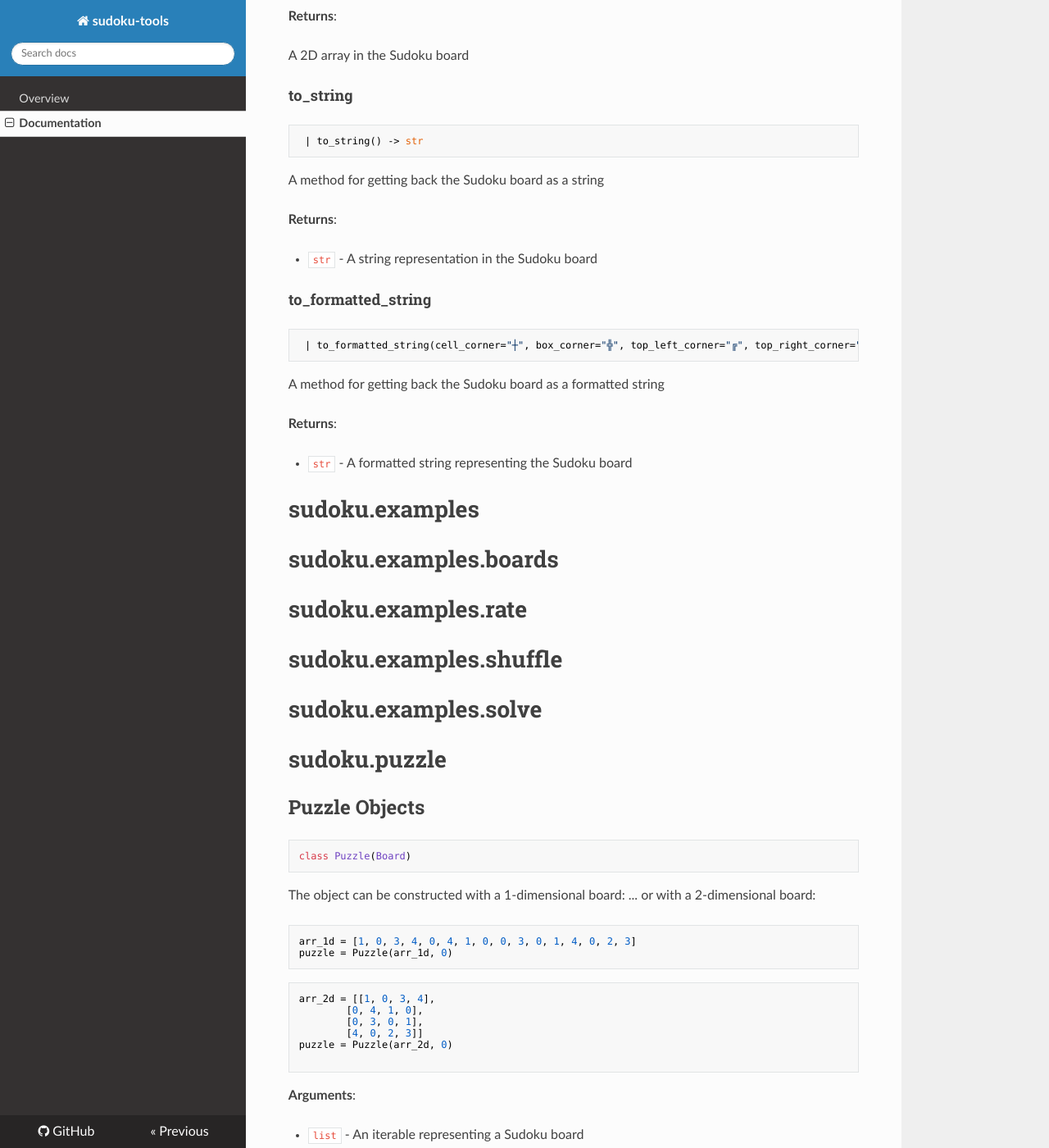
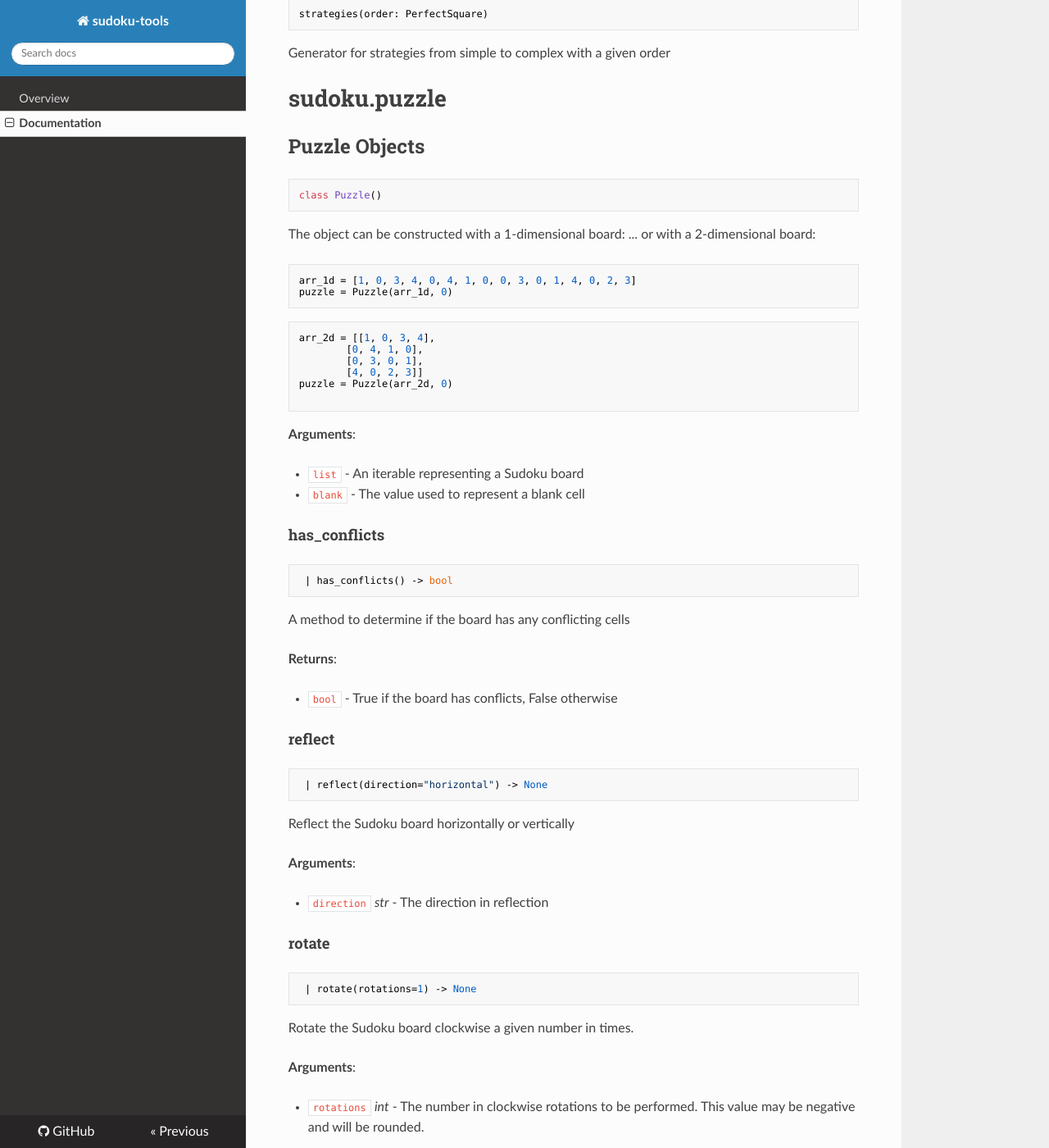
Before and after one commit to dawsonbooth/sudoku-tools, an MkDocs documentation site: the page built from docs/documentation.md, in a window 1280 px wide and 1400 px high, scrolled down 1808 px. Shown: the whole window at 82% size. Built offline with MkDocs 1.6.1, drawn with Linux system fonts in a browser that asks for light colours; nearby versions of some CDN libraries; some of the changed text lies outside the part shown.

Commit message:
Update docs

````diff
--- a/docs/documentation.md
+++ b/docs/documentation.md
@@ -1,210 +1,5 @@
 <a name="sudoku"></a>
 # sudoku
-
-<a name="sudoku.board"></a>
-# sudoku.board
-
-<a name="sudoku.board.Board"></a>
-## Board Objects
-
-```python
-class Board()
-```
-
-<a name="sudoku.board.Board.has_conflicts"></a>
-#### has\_conflicts
-
-```python
- | has_conflicts() -> bool
-```
-
-A method to determine if the board has any conflicting cells
-
-**Returns**:
-
-- `bool` - True if the board has conflicts, False otherwise
-
-<a name="sudoku.board.Board.reflect"></a>
-#### reflect
-
-```python
- | reflect(direction="horizontal") -> None
-```
-
-Reflect the Sudoku board horizontally or vertically
-
-**Arguments**:
-
-- `direction` _str_ - The direction in reflection
-
-<a name="sudoku.board.Board.rotate"></a>
-#### rotate
-
-```python
- | rotate(rotations=1) -> None
-```
-
-Rotate the Sudoku board clockwise a given number in times.
-
-**Arguments**:
-
-- `rotations` _int_ - The number in clockwise rotations to be performed. This value may be negative and will be rounded.
-
-<a name="sudoku.board.Board.transpose"></a>
-#### transpose
-
-```python
- | transpose() -> None
-```
-
-Switch the rows and columns in the Sudoku board
-
-<a name="sudoku.board.Board.shuffle"></a>
-#### shuffle
-
-```python
- | shuffle() -> None
-```
-
-Shuffle the board using rotations, reflections, and token-swapping
-
-<a name="sudoku.board.Board.to_1D"></a>
-#### to\_1D
-
-```python
- | to_1D()
-```
-
-A method for getting back the Sudoku board as a 1-dimensional array
-
-**Returns**:
-
-  A 1D array in the Sudoku board
-
-<a name="sudoku.board.Board.to_2D"></a>
-#### to\_2D
-
-```python
- | to_2D()
-```
-
-A method for getting back the Sudoku board as a 2-dimensional array
-
-**Returns**:
-
-  A 2D array in the Sudoku board
-
-<a name="sudoku.board.Board.to_string"></a>
-#### to\_string
-
-```python
- | to_string() -> str
-```
-
-A method for getting back the Sudoku board as a string
-
-**Returns**:
-
-- `str` - A string representation in the Sudoku board
-
-<a name="sudoku.board.Board.to_formatted_string"></a>
-#### to\_formatted\_string
-
-```python
- | to_formatted_string(cell_corner="┼", box_corner="╬", top_left_corner="╔", top_right_corner="╗", bottom_left_corner="╚", bottom_right_corner="╝", inner_top_tower_corner="╦", inner_bottom_tower_corner="╩", inner_left_floor_corner="╠", inner_right_floor_corner="╣", cell_horizontal_border="─", box_horizontal_border="═", cell_vertical_border="│", box_vertical_border="║", blank=" ") -> str
-```
-
-A method for getting back the Sudoku board as a formatted string
-
-**Returns**:
-
-- `str` - A formatted string representing the Sudoku board
-
-<a name="sudoku.examples"></a>
-# sudoku.examples
-
-<a name="sudoku.examples.boards"></a>
-# sudoku.examples.boards
-
-<a name="sudoku.examples.rate"></a>
-# sudoku.examples.rate
-
-<a name="sudoku.examples.shuffle"></a>
-# sudoku.examples.shuffle
-
-<a name="sudoku.examples.solve"></a>
-# sudoku.examples.solve
-
-<a name="sudoku.puzzle"></a>
-# sudoku.puzzle
-
-<a name="sudoku.puzzle.Puzzle"></a>
-## Puzzle Objects
-
-```python
-class Puzzle(Board)
-```
-
-The object can be constructed with a 1-dimensional board:
-... or with a 2-dimensional board:
-
-```python
-arr_1d = [1, 0, 3, 4, 0, 4, 1, 0, 0, 3, 0, 1, 4, 0, 2, 3]
-puzzle = Puzzle(arr_1d, 0)
-```
-```python
-arr_2d = [[1, 0, 3, 4],
-        [0, 4, 1, 0],
-        [0, 3, 0, 1],
-        [4, 0, 2, 3]]
-puzzle = Puzzle(arr_2d, 0)
-
-```
-
-**Arguments**:
-
-- `list` - An iterable representing a Sudoku board
-- `blank` - The value used to represent a blank cell
-
-<a name="sudoku.puzzle.Puzzle.is_solved"></a>
-#### is\_solved
-
-```python
- | is_solved() -> bool
-```
-
-Check whether puzzle is solved
-
-<a name="sudoku.puzzle.Puzzle.solve"></a>
-#### solve
-
-```python
- | solve() -> Dict[str, int]
-```
-
-Solve the puzzle with strategies
-
-<a name="sudoku.puzzle.Puzzle.has_solution"></a>
-#### has\_solution
-
-```python
- | has_solution() -> bool
-```
-
-Return whether the puzzle can be solved using strategies
-
-<a name="sudoku.puzzle.Puzzle.rate"></a>
-#### rate
-
-```python
- | rate() -> float
-```
-
-Calculate the difficulty of solving the puzzle
-
-**Returns**:
-
-- `float` - A difficulty score between 0 and 1
 
 <a name="sudoku.strategies"></a>
 # sudoku.strategies
@@ -304,14 +99,200 @@
 
 Generator for strategies from simple to complex with a given order
 
-<a name="sudoku.test"></a>
-# sudoku.test
+<a name="sudoku.puzzle"></a>
+# sudoku.puzzle
 
-<a name="sudoku.test.test_board"></a>
-# sudoku.test.test\_board
+<a name="sudoku.puzzle.Puzzle"></a>
+## Puzzle Objects
 
-<a name="sudoku.test.test_puzzle"></a>
-# sudoku.test.test\_puzzle
+```python
+class Puzzle()
+```
+
+The object can be constructed with a 1-dimensional board:
+... or with a 2-dimensional board:
+
+```python
+arr_1d = [1, 0, 3, 4, 0, 4, 1, 0, 0, 3, 0, 1, 4, 0, 2, 3]
+puzzle = Puzzle(arr_1d, 0)
+```
+```python
+arr_2d = [[1, 0, 3, 4],
+        [0, 4, 1, 0],
+        [0, 3, 0, 1],
+        [4, 0, 2, 3]]
+puzzle = Puzzle(arr_2d, 0)
+
+```
+
+**Arguments**:
+
+- `list` - An iterable representing a Sudoku board
+- `blank` - The value used to represent a blank cell
+
+<a name="sudoku.puzzle.Puzzle.has_conflicts"></a>
+#### has\_conflicts
+
+```python
+ | has_conflicts() -> bool
+```
+
+A method to determine if the board has any conflicting cells
+
+**Returns**:
+
+- `bool` - True if the board has conflicts, False otherwise
+
+<a name="sudoku.puzzle.Puzzle.reflect"></a>
+#### reflect
+
+```python
+ | reflect(direction="horizontal") -> None
+```
+
+Reflect the Sudoku board horizontally or vertically
+
+**Arguments**:
+
+- `direction` _str_ - The direction in reflection
+
+<a name="sudoku.puzzle.Puzzle.rotate"></a>
+#### rotate
+
+```python
+ | rotate(rotations=1) -> None
+```
+
+Rotate the Sudoku board clockwise a given number in times.
+
+**Arguments**:
+
+- `rotations` _int_ - The number in clockwise rotations to be performed. This value may be negative and will be rounded.
+
+<a name="sudoku.puzzle.Puzzle.transpose"></a>
+#### transpose
+
+```python
+ | transpose() -> None
+```
+
+Switch the rows and columns in the Sudoku board
+
+<a name="sudoku.puzzle.Puzzle.shuffle"></a>
+#### shuffle
+
+```python
+ | shuffle() -> None
+```
+
+Shuffle the board using rotations, reflections, and token-swapping
+
+<a name="sudoku.puzzle.Puzzle.to_1D"></a>
+#### to\_1D
+
+```python
+ | to_1D()
+```
+
+A method for getting back the Sudoku board as a 1-dimensional array
+
+**Returns**:
+
+  A 1D array in the Sudoku board
+
+<a name="sudoku.puzzle.Puzzle.to_2D"></a>
+#### to\_2D
+
+```python
+ | to_2D()
+```
+
+A method for getting back the Sudoku board as a 2-dimensional array
+
+**Returns**:
+
+  A 2D array in the Sudoku board
+
+<a name="sudoku.puzzle.Puzzle.to_string"></a>
+#### to\_string
+
+```python
+ | to_string() -> str
+```
+
+A method for getting back the Sudoku board as a string
+
+**Returns**:
+
+- `str` - A string representation in the Sudoku board
+
+<a name="sudoku.puzzle.Puzzle.to_formatted_string"></a>
+#### to\_formatted\_string
+
+```python
+ | to_formatted_string(cell_corner="┼", box_corner="╬", top_left_corner="╔", top_right_corner="╗", bottom_left_corner="╚", bottom_right_corner="╝", inner_top_tower_corner="╦", inner_bottom_tower_corner="╩", inner_left_floor_corner="╠", inner_right_floor_corner="╣", cell_horizontal_border="─", box_horizontal_border="═", cell_vertical_border="│", box_vertical_border="║", blank=" ") -> str
+```
+
+A method for getting back the Sudoku board as a formatted string
+
+**Returns**:
+
+- `str` - A formatted string representing the Sudoku board
+
+<a name="sudoku.puzzle.Puzzle.is_solved"></a>
+#### is\_solved
+
+```python
+ | is_solved() -> bool
+```
+
+Check whether puzzle is solved
+
+<a name="sudoku.puzzle.Puzzle.solve"></a>
+#### solve
+
+```python
+ | solve() -> Dict[str, int]
+```
+
+Solve the puzzle with strategies
+
+<a name="sudoku.puzzle.Puzzle.has_solution"></a>
+#### has\_solution
+
+```python
+ | has_solution() -> bool
+```
+
+Return whether the puzzle can be solved using strategies
+
+<a name="sudoku.puzzle.Puzzle.rate"></a>
+#### rate
+
+```python
+ | rate() -> float
+```
+
+Calculate the difficulty of solving the puzzle
+
+**Returns**:
+
+- `float` - A difficulty score between 0 and 1
 
 <a name="sudoku.types"></a>
 # sudoku.types
+
+<a name="sudoku.examples"></a>
+# sudoku.examples
+
+<a name="sudoku.examples.rate"></a>
+# sudoku.examples.rate
+
+<a name="sudoku.examples.shuffle"></a>
+# sudoku.examples.shuffle
+
+<a name="sudoku.examples.solve"></a>
+# sudoku.examples.solve
+
+<a name="sudoku.examples.boards"></a>
+# sudoku.examples.boards
````
Also changed, not shown: docs/README.md (+13 -19 lines).
